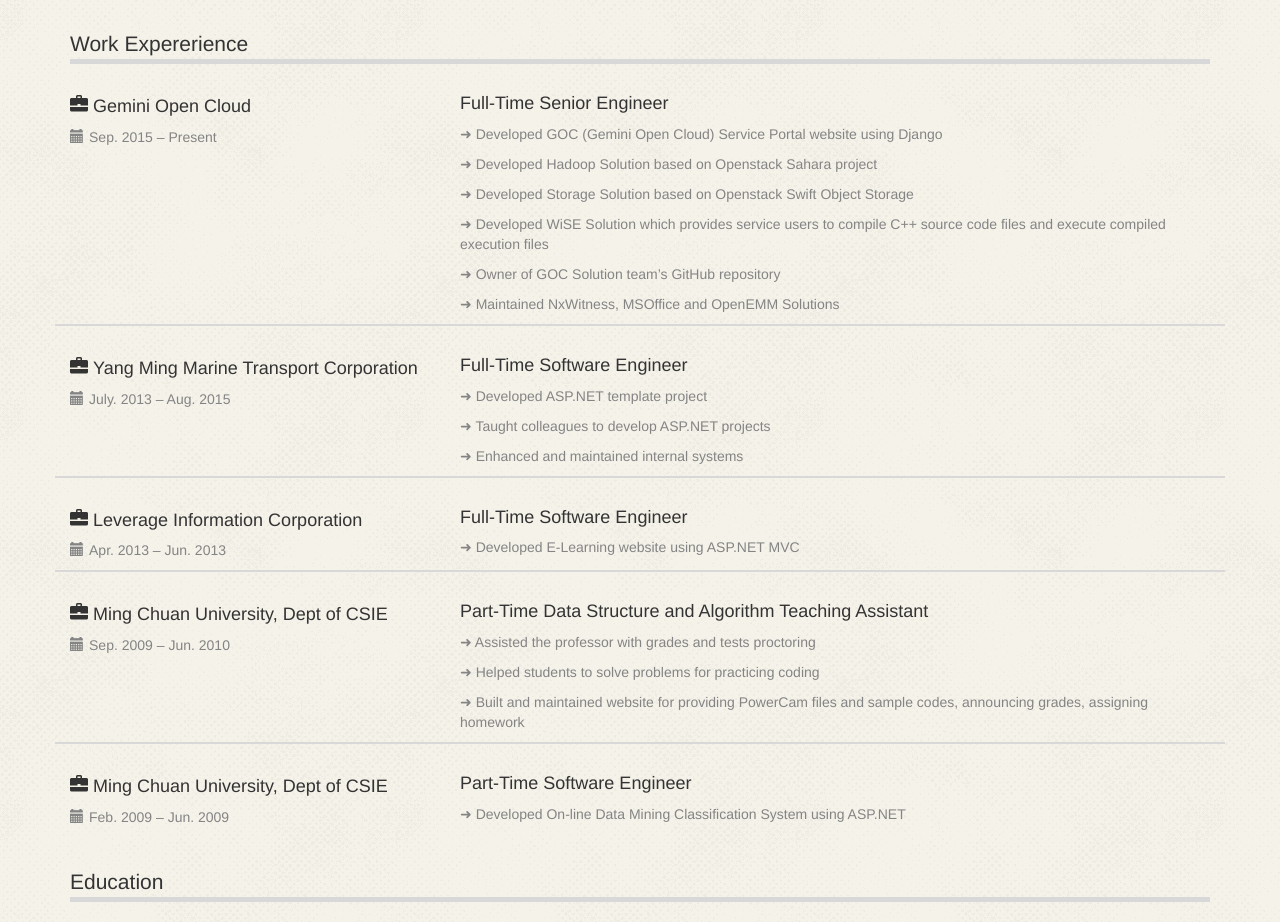
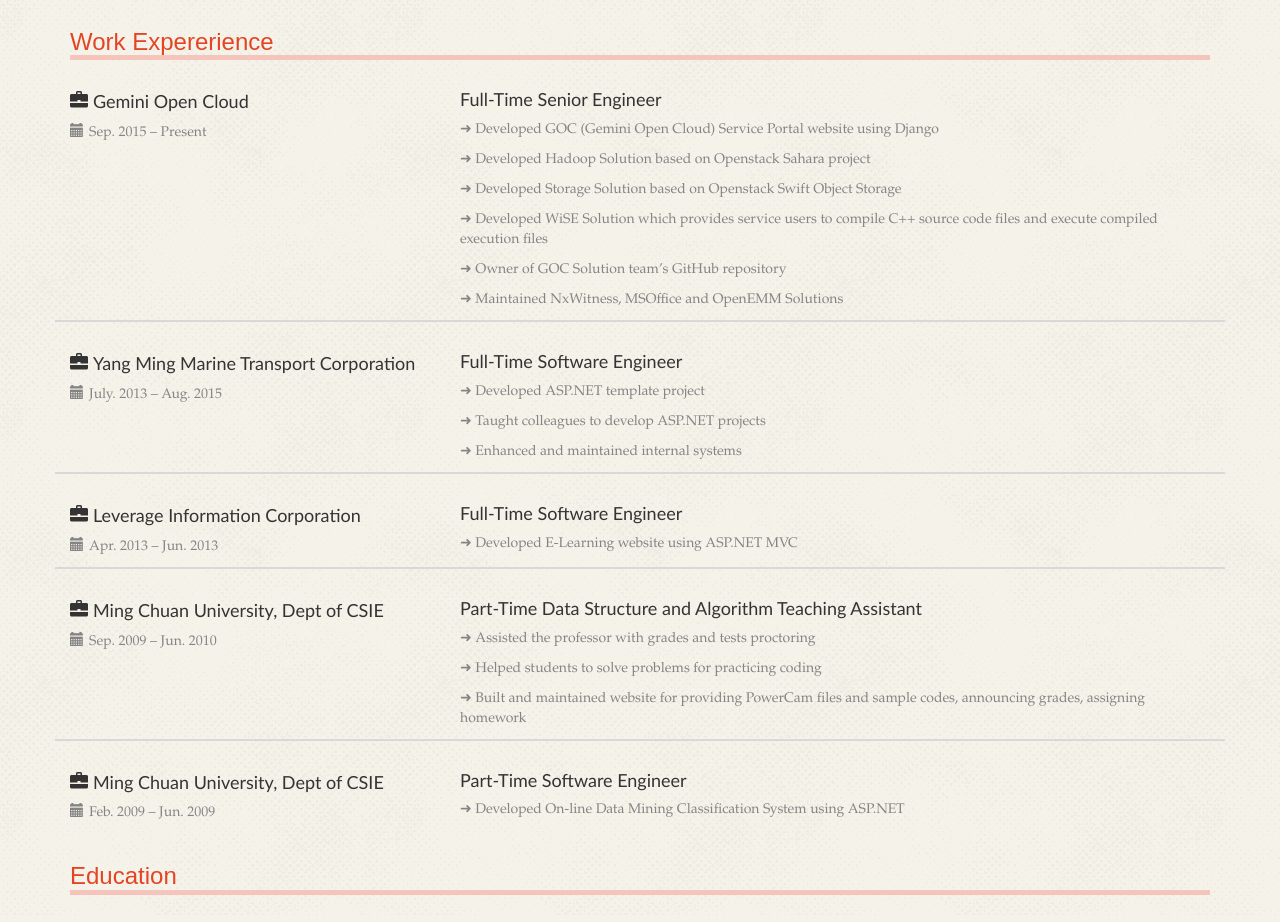
Before and after one commit to CutestPiglet/RobertHWChiang, a Django app: page /resume/ in a window 1280 px wide. Shown: the part 51-973 px from the top of the page. After the commit the page ends 946 px from the top, so only its background shows below. Run offline with Django 3.2, Linux system fonts and the light colour scheme; some libraries are stand-ins or nearby versions.

Commit message:
modify fieldset legend css style

```diff
--- a/static/css/base.css
+++ b/static/css/base.css
@@ -16,11 +16,3 @@ div#main_content {
 li.active > a {
   font-weight: bold;
 }
-
-/* basic HTML element custom style for my website */
-fieldset {
-  margin-top: 30px;
-}
-legend {
-  border-bottom: 5px solid #D8D8D8;
-}
--- a/static/css/resume.css
+++ b/static/css/resume.css
@@ -1,10 +1,10 @@
-h3 {
-  font-size: 22px;
-  margin: 5px 0 15px;
+h4 {
+  font-family: 'Gill Sans';
 }
 
 p {
   color: #848484;
+  font-family: 'Book Antiqua';
 }
 
 hr {
@@ -15,3 +15,18 @@ hr {
 i {
   margin-right: 5px;
 }
+
+fieldset {
+  margin-top: 30px;
+}
+
+legend {
+  border-bottom: 5px solid #f5c4bb;
+  font-family: Copperplate, "Copperplate Gothic Light", fantasy;
+  font-size: 24px;
+  font-style: normal;
+  font-variant: normal;
+  font-weight: 500;
+  line-height: 26.4px;
+  color: #e44424;
+}
```
